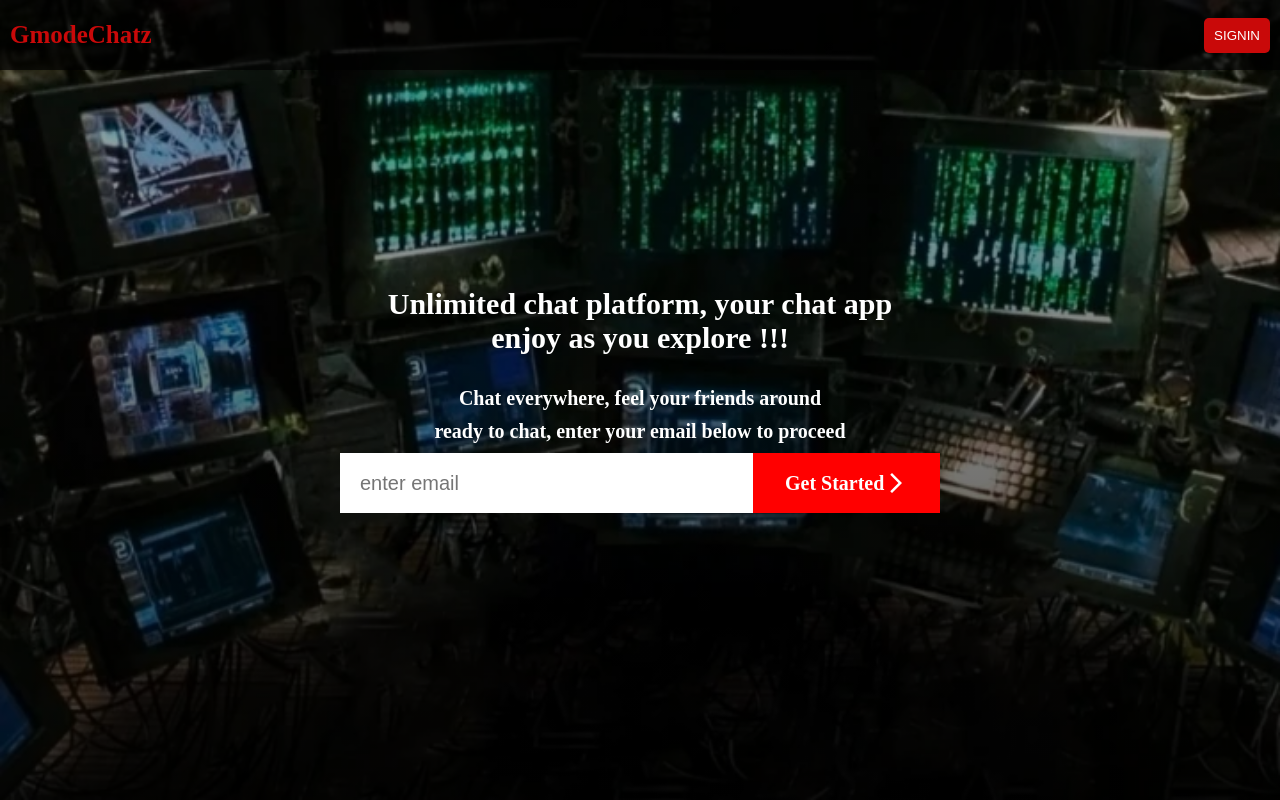
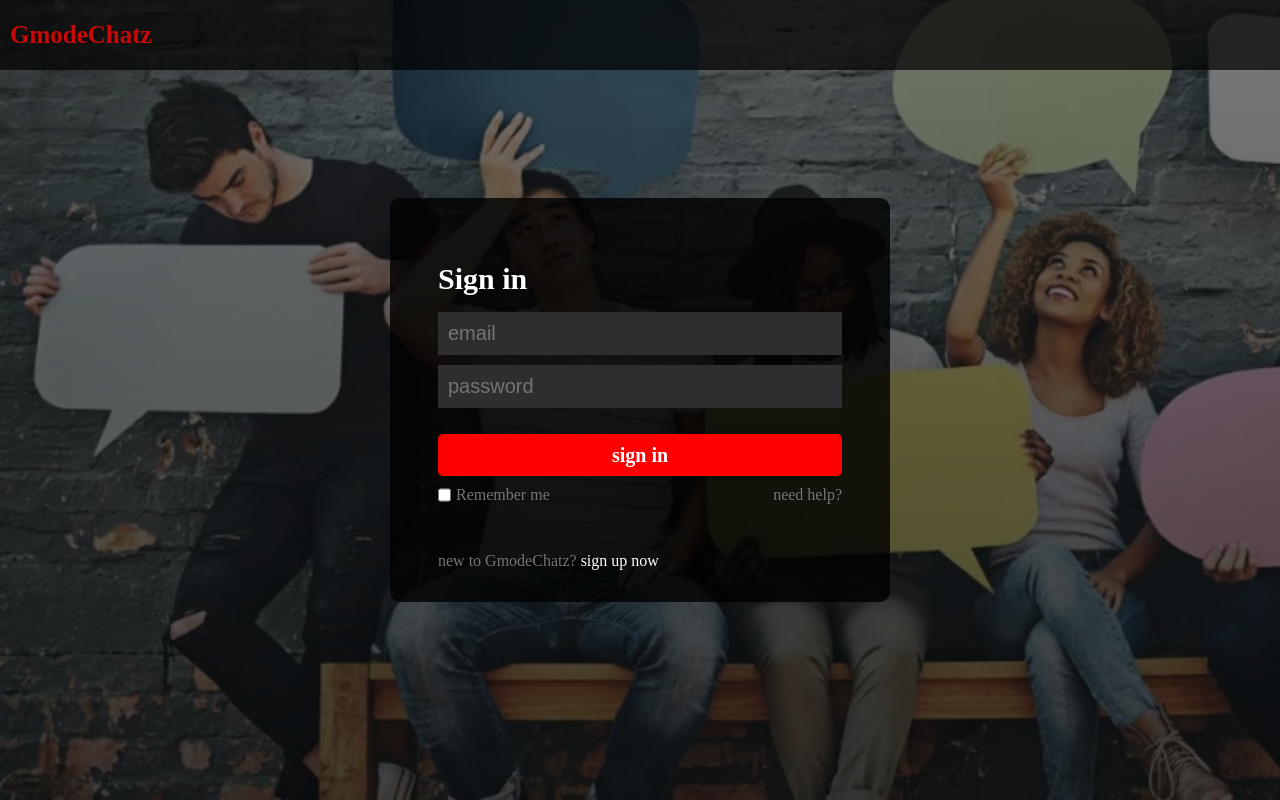
Before and after one commit to austinedavid/Gmodechatz, a React (Create React App) app in the folder client/: page /login in a window 1280 px wide. Built offline with nearby package versions, Linux system fonts and the light colour scheme.

Commit message:
added error handlings and also build the login form, with toast for error display

```diff
--- a/client/package.json
+++ b/client/package.json
@@ -12,7 +12,9 @@
     "@testing-library/user-event": "^13.5.0",
     "react": "^18.2.0",
     "react-dom": "^18.2.0",
+    "react-router-dom": "^6.4.2",
     "react-scripts": "5.0.1",
+    "react-toastify": "^9.0.8",
     "styled-components": "^5.3.6",
     "web-vitals": "^2.1.4"
   },
--- a/client/src/App.js
+++ b/client/src/App.js
@@ -2,7 +2,8 @@
 import './App.css';
 import Register from './pages/Register';
 import styled from 'styled-components';
-
+import Login from './pages/Login';
+import {BrowserRouter as Router, Routes, Route} from 'react-router-dom'
 
 // our stylying appear here
 const Container = styled.div`
@@ -13,7 +14,12 @@ const Container = styled.div`
 function App() {
   return (
    <Container>
-    <Register/>
+    <Router>
+      <Routes>
+        <Route path='/' element={<Register/>}/>
+        <Route path='/login' element={<Login/>}/>
+      </Routes>
+    </Router>
    </Container>
   );
 }
--- a/client/src/components/EmailInput.jsx
+++ b/client/src/components/EmailInput.jsx
@@ -2,6 +2,8 @@ import React from 'react'
 import styled from 'styled-components'
 import {TextField} from '@mui/material'
 import ArrowForwardIosIcon from '@mui/icons-material/ArrowForwardIos';
+import { ToastContainer, toast } from 'react-toastify';
+import 'react-toastify/dist/ReactToastify.css';
 
 // styling below here
 const Container  = styled.div`
@@ -69,12 +71,29 @@ const EmailInput = ({setpage, page, setinfos, infos}) => {
         <p>ready to chat, enter your email below to proceed</p>
         <div className='input-div'>
           <input placeholder='enter email' type='email' value={infos.email} onChange={(e)=> setinfos({...infos, email: e.target.value})}/>
-          <div className='getstarted' onClick={()=> setpage(page+1)}>
+          <div className='getstarted' onClick={()=>{
+            if(infos.email === " "){
+              return toast('enter valid email')
+            }
+            setpage(page+1)
+          } }>
             <p>Get Started</p>
             <ArrowForwardIosIcon/>
           </div>
         </div>
       </div>
+      <ToastContainer
+      position="bottom-right"
+      autoClose={5000}
+      hideProgressBar={false}
+      newestOnTop={false}
+      closeOnClick
+      rtl={false}
+      pauseOnFocusLoss
+      draggable
+      pauseOnHover
+      theme="light"
+      />
     </Container>
   )
 }
--- a/client/src/components/Password.jsx
+++ b/client/src/components/Password.jsx
@@ -2,6 +2,8 @@ import React, {useState} from 'react'
 import styled from 'styled-components'
 import RemoveRedEyeIcon from '@mui/icons-material/RemoveRedEye';
 import VisibilityOffIcon from '@mui/icons-material/VisibilityOff';
+import { ToastContainer, toast } from 'react-toastify';
+import 'react-toastify/dist/ReactToastify.css';
 
 // below is our styling for the jsx
 const Container = styled.div`
@@ -112,9 +114,26 @@ const Password = ({setpage, page, setinfos, infos}) => {
           <p>I want to receive notifications</p>
         </div>
       </div>
-      <div className='next-btn' onClick={()=>setpage(page +1)}>
+      <div className='next-btn' onClick={()=>{
+        if(infos.password === " "){
+          return toast("password required")
+        }
+        setpage(page +1)
+      }}>
         <p>NEXT</p>
       </div>
+      <ToastContainer
+      position="bottom-right"
+      autoClose={5000}
+      hideProgressBar={false}
+      newestOnTop={false}
+      closeOnClick
+      rtl={false}
+      pauseOnFocusLoss
+      draggable
+      pauseOnHover
+      theme="light"
+      />
     </Container>
   )
 }
--- a/client/src/components/Review.jsx
+++ b/client/src/components/Review.jsx
@@ -1,5 +1,7 @@
 import React, {useState}from 'react'
 import styled from 'styled-components'
+
+
 
 
 // below is our styles for the jsx
@@ -37,7 +39,7 @@ const Container = styled.div`
 `
 
 // our jsx.
-const Review = () => {
+const Review = ({setpage, page, setinfos, infos}) => {
   return (
     <Container>
       <div className='top-div'>
@@ -45,16 +47,14 @@ const Review = () => {
         <h4>this is the last part of the form</h4>
       </div>
       <div className='input-div'>
-        <input placeholder='enter username'/>
+        <input placeholder='enter username' value={infos.username} onChange={(e)=>setinfos({...infos, username: e.target.value})}/>
         <div className='profile-pix' >
           <label>upload profile picture<span>*</span></label>
           <input type='file' className='file-input'/>
         </div>
 
       </div>
-      <div>
 
-      </div>
     </Container>
   )
 }
--- a/client/src/components/Successful.jsx
+++ b/client/src/components/Successful.jsx
@@ -2,6 +2,7 @@
 import React from 'react'
 import succesfulGif from '../images/successful.gif'
 import styled from 'styled-components'
+import {useNavigate} from 'react-router-dom'
 
 // our style for the jsx
 const Container = styled.div`
@@ -28,11 +29,12 @@ const Container = styled.div`
 `
 // our jsx
 const Successful = () => {
+    const navigate = useNavigate()
   return (
     <Container>
         <img src={succesfulGif}/>
         <h4>REGISTRATION SUCCESSFULL</h4>
-        <button>LOGIN NOW</button>
+        <button onClick={()=> navigate('/login')}>LOGIN NOW</button>
     </Container>
   )
 }
--- a/client/src/pages/Login.jsx
+++ b/client/src/pages/Login.jsx
@@ -1,8 +1,155 @@
 import React from 'react'
+import styled from 'styled-components'
+import bgchat from '../images/chat-bg3.webp'
+import {Link} from 'react-router-dom'
+
+// below is our styling for jsx
+const Container = styled.div`
+  width: 100%;
+  height: 100vh;
+  position: relative;
+
+  .navbar{
+    width: 100%;
+    height: 70px;
+    display: flex;
+    align-items: center;
+    background-color: rgba(0,0,0,0.7);
+    padding: 10px;
+    position: absolute;
+    top: 0px;
+
+    h4{
+      font-size: 25px;
+      font-weight: bold;
+      color: #c90909;
+      cursor: default;
+    }
+  }
+
+  .Main-rapper{
+    width: 100%;
+    height: 100vh;
+    background: linear-gradient(to bottom, rgba(0,0,0,0.5) 0%, rgba(0,0,0,0.7) 100%), url(${bgchat});
+    background-size: cover;
+    display: flex;
+    align-items: center;
+    justify-content: center;
+
+    .form-wrapper{
+      width: 500px;
+      min-height: 400px;
+      background-color: rgba(0,0,0,0.8);
+      border-radius: 10px;
+      padding: 2rem 3rem;
+
+      h4{
+        color: white;
+        font-size: 30px;
+        margin-top: 2rem;
+        margin-bottom: 1rem;
+      }
+      .inputgroup{
+        display: flex;
+        flex-direction: column;
+
+        input{
+          margin-bottom: 10px;
+          font-size: 20px;
+          padding: 10px;
+          background-color: #2f2d2d;
+          border: 0ch;
+          color: white;
+
+          &:focus{
+            outline: none;
+          }
+        }
+      }
+      .login-submit{
+        width: 100%;
+        height: 2.6rem;
+        background-color: red;
+        color: white;
+        margin-top: 1rem;
+        display: flex;
+        align-items: center;
+        justify-content: center;
+        border-radius: 5px;
+        cursor: pointer;
+
+        p{
+          font-size: 20px;
+          font-weight: bold;
+        }
+      }
+      .added-div{
+        margin-top: 10px;
+        color: #797474;
+        display: flex;
+        align-items: center;
+        justify-content: space-between;
+
+        .checkbot-div{
+          display: flex;
+
+          p{
+            margin-left: 5px;
+          }
+        }
+
+        .help-div{
+          cursor: pointer;
+        }
+      }
+
+      .last-div{
+        margin-top: 3rem;
+
+        p{
+          color: #797474;
+        }
+        span{
+          color: white;
+          cursor: pointer;
+        }
+      }
+    }
+  }
+`
+// below is our jsx
 
 const Login = () => {
   return (
-    <div>Login</div>
+   <Container>
+      <div className='navbar'>
+        <h4>GmodeChatz</h4>
+      </div>
+      <div className='Main-rapper'>
+        <div className='form-wrapper'>
+          <h4>Sign in</h4>
+          <div className='inputgroup'>
+            <input type='email' placeholder='email'/>
+            <input type='password' placeholder='password'/>
+          </div>
+          <div className='login-submit'>
+            <p>sign in</p>
+          </div>
+          <div className='added-div'>
+            <div className='checkbot-div'>
+              <input type='checkbox'/>
+              <p>Remember me</p>
+            </div>
+            <div className='help-div'>
+              <p>need help?</p>
+            </div>
+          </div>
+          <div className='last-div'>
+            <p>new to GmodeChatz? <Link to='/' style={{textDecoration: "none", color: "white"}}>sign up now</Link></p>
+          </div>
+        </div>
+      </div>
+   </Container>
   )
 }
 
--- a/client/src/pages/Register.jsx
+++ b/client/src/pages/Register.jsx
@@ -5,6 +5,9 @@ import EmailInput from '../components/EmailInput'
 import Password from '../components/Password'
 import Review from '../components/Review'
 import Successful from '../components/Successful'
+import {useNavigate} from 'react-router-dom'
+import { ToastContainer, toast } from 'react-toastify';
+import 'react-toastify/dist/ReactToastify.css';
 
 // below is our styling
 const Container = styled.div`
@@ -70,6 +73,7 @@ const Container = styled.div`
 
 const Register = () => {
     const [page, setpage] = useState(0)
+    const navigate = useNavigate()
     const [infos, setinfos] = useState({
         email: " ",
         password: " ",
@@ -85,7 +89,7 @@ const Register = () => {
         }else if (page === 1){
             return <Password  page={page} setpage={setpage} setinfos={setinfos} infos={infos}/>
         }else if(page === 2){
-            return <Review/>
+            return <Review page={page} setpage={setpage} setinfos={setinfos} infos={infos}/>
         }else{
             return <Successful/>
         }
@@ -94,6 +98,9 @@ const Register = () => {
     // here we submit our form
     const handleSubmit = (e)=>{
         e.preventDefault()
+        if(infos.username === " "){
+            return toast("username required")
+        }
         setpage(page +1)
     }
   return (
@@ -103,13 +110,25 @@ const Register = () => {
                 <h4 className='logo'>GmodeChatz</h4>
             </div>
             <div className='signin-div'>
-                <button className='signin-btn'>SIGNIN</button>
+                <button onClick={()=> navigate('/login')} className='signin-btn'>SIGNIN</button>
             </div>
         </div>
         <div className='form-wrapper'>
             {returnedPage()}
             {page === 2 && (<div className='end-submit' onClick={handleSubmit}>SUBMIT</div>)}
         </div>
+        <ToastContainer
+      position="bottom-right"
+      autoClose={5000}
+      hideProgressBar={false}
+      newestOnTop={false}
+      closeOnClick
+      rtl={false}
+      pauseOnFocusLoss
+      draggable
+      pauseOnHover
+      theme="light"
+      />
    </Container>
   )
 }
```
Also changed, not shown: client/src/images/chat-bg3.webp (added), 1 other file (tests, documents, lock files or other folders).
